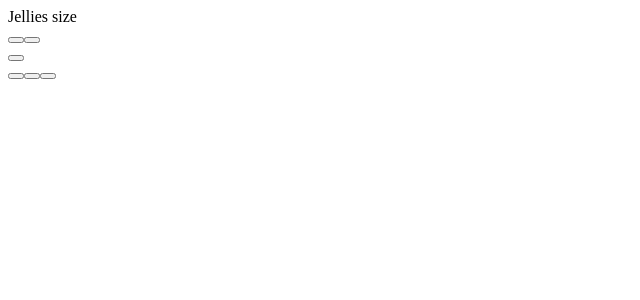
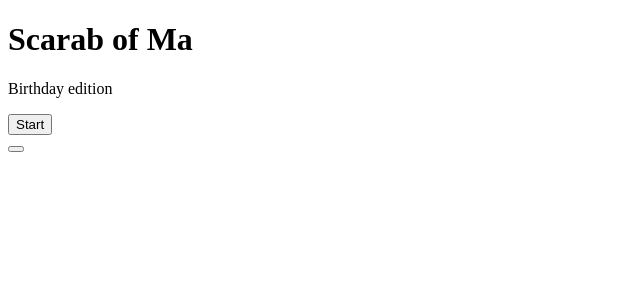
Before and after one commit to public-hosting/scarab-of-ma, a React app: page / in a window 1280 px wide. Shown: the top 300 px of the page, without its empty margins (0-640 px from the left). Built offline with nearby package versions, Linux system fonts and the light colour scheme; the HTML template or start-up script is replaced by a standard one.

Commit message:
add intro screen

```diff
--- a/src/components/Raffle/Raffle.tsx
+++ b/src/components/Raffle/Raffle.tsx
@@ -92,16 +92,16 @@ export const Raffle = (props: TRaffleProps) => {
           <button
             className="controls__item"
             type="button"
-            onClick={handleCheck}
+            onClick={onGiftReturn}
           >
-            Unlock
+            Close
           </button>
           <button
             className="controls__item"
             type="button"
-            onClick={onGiftReturn}
+            onClick={handleCheck}
           >
-            Close
+            Unlock
           </button>
         </div>
       );
--- a/src/index.tsx
+++ b/src/index.tsx
@@ -2,6 +2,15 @@ import { StrictMode } from 'react';
 import { createRoot } from 'react-dom/client';
 import 'lib/flatMap';
 import { Root } from './pages/Root/Root';
+import { clearPersistedState } from './hooks/useStatePersist';
+
+const url = new URL(location.href);
+const shouldReload = Boolean(url.searchParams.get('reload'));
+if (shouldReload) {
+  clearPersistedState();
+  url.searchParams.delete('reload');
+  location.href = url.href;
+}
 
 const rootNode = document.getElementById('root');
 if (!rootNode) {
--- a/src/lib/game.ts
+++ b/src/lib/game.ts
@@ -7,6 +7,7 @@ export type TGame = {
   player: TPlayer;
   maze: TMaze;
   level: number;
+  isStarted: boolean;
 };
 
 type TLevelItemCount = {
--- a/src/lib/items.ts
+++ b/src/lib/items.ts
@@ -73,7 +73,8 @@ const ITEMS: { [key in TItemType]: TItem } = {
         'The door slowly creaks open...and slams itself shut behind you!',
       pass: () => null,
     },
-    onActivate: ({ player, level }) => ({
+    onActivate: ({ player, level, ...rest }) => ({
+      ...rest,
       level: level + 1,
       maze: createLevel(level + 1),
       player: {
--- a/src/pages/Root/Root.tsx
+++ b/src/pages/Root/Root.tsx
@@ -8,7 +8,11 @@ import { Raffle } from 'components/Raffle/Raffle';
 
 import { useGlobalDOMEvents } from 'hooks/useGlobalDOMEvents';
 import { useMessaging } from 'hooks/useMessaging';
-import { useStatePersist, getPersistedState, clearPersistedState } from 'hooks/useStatePersist';
+import {
+  useStatePersist,
+  getPersistedState,
+  clearPersistedState,
+} from 'hooks/useStatePersist';
 
 import { getNeighbors } from 'lib/maze';
 import { createPlayer, turnPlayer, movePlayer } from 'lib/player';
@@ -26,13 +30,14 @@ export const Root = () => {
         level: 0,
         maze: createLevel(0),
         player: createPlayer(),
+        isStarted: false,
       },
   );
   const [isMapVisible, setIsMapVisible] = useState(false);
   const { message, sendMessage } = useMessaging();
   const [audio] = useState(() => new Audio('./audio.mp3'));
   const [isPlaying, setIsPlaying] = useState(false);
-  const { player, maze } = game;
+  const { player, maze, isStarted } = game;
   const viewportCells = getViewportCells(player, maze, display);
   const { item, cell } = getItemInFront(player, maze);
   const currentItem = getCurrentItem(player, maze);
@@ -137,6 +142,13 @@ export const Root = () => {
     clearPersistedState();
   };
 
+  const handleStart = () => {
+    setGameState(game => ({
+      ...game,
+      isStarted: true,
+    }));
+  };
+
   return (
     <>
       {display.map((row, y) => (
@@ -163,6 +175,8 @@ export const Root = () => {
         </Fragment>
       ))}
 
+      {isStarted && (
+        <>
           <TransitionGroup>
             {message && (
               <CSSTransition key={message} classNames="message" timeout={2000}>
@@ -173,31 +187,17 @@ export const Root = () => {
 
           {isMapVisible && <Map player={player} maze={maze} />}
 
-      <StatusBar inventory={player.inventory} jellyLevel={player.jellyLevel} />
+          <StatusBar
+            inventory={player.inventory}
+            jellyLevel={player.jellyLevel}
+          />
 
           {hasGift && (
-        <Raffle onGiftReturn={handleGiftReturn} onPoemOpen={handlePoemOpen} />
+            <Raffle
+              onGiftReturn={handleGiftReturn}
+              onPoemOpen={handlePoemOpen}
+            />
           )}
-
-      <div className="controls controls_top">
-        <button
-          type="button"
-          tabIndex={-1}
-          className={classNames({
-            controls__item: true,
-            controls__item_mini: true,
-            controls__item_sound_on: isPlaying,
-            controls__item_sound_off: !isPlaying,
-          })}
-          onClick={handleSoundToggle}
-        />
-        <button
-          type="button"
-          tabIndex={-1}
-          className="controls__item controls__item_mini controls__item_map"
-          onClick={() => setIsMapVisible(x => !x)}
-        />
-      </div>
 
           <div className="controls">
             <div className="controls__row">
@@ -240,5 +240,41 @@ export const Root = () => {
             </div>
           </div>
         </>
+      )}
+
+      {!isStarted && (
+        <div className="intro">
+          <div className="intro__flying">
+            <h1 className="intro__title">Scarab of Ma</h1>
+            <p className="intro__description">Birthday edition</p>
+          </div>
+          <button className="controls__item" onClick={handleStart}>
+            Start
+          </button>
+        </div>
+      )}
+
+      <div className="controls controls_top">
+        <button
+          type="button"
+          tabIndex={-1}
+          className={classNames({
+            controls__item: true,
+            controls__item_mini: true,
+            controls__item_sound_on: isPlaying,
+            controls__item_sound_off: !isPlaying,
+          })}
+          onClick={handleSoundToggle}
+        />
+        {isStarted && (
+          <button
+            type="button"
+            tabIndex={-1}
+            className="controls__item controls__item_mini controls__item_map"
+            onClick={() => setIsMapVisible(x => !x)}
+          />
+        )}
+      </div>
+    </>
   );
 };
```
Also changed, not shown: 5 other files (tests, documents, lock files or other folders). Lines whose indentation alone changed are shown as unchanged.
